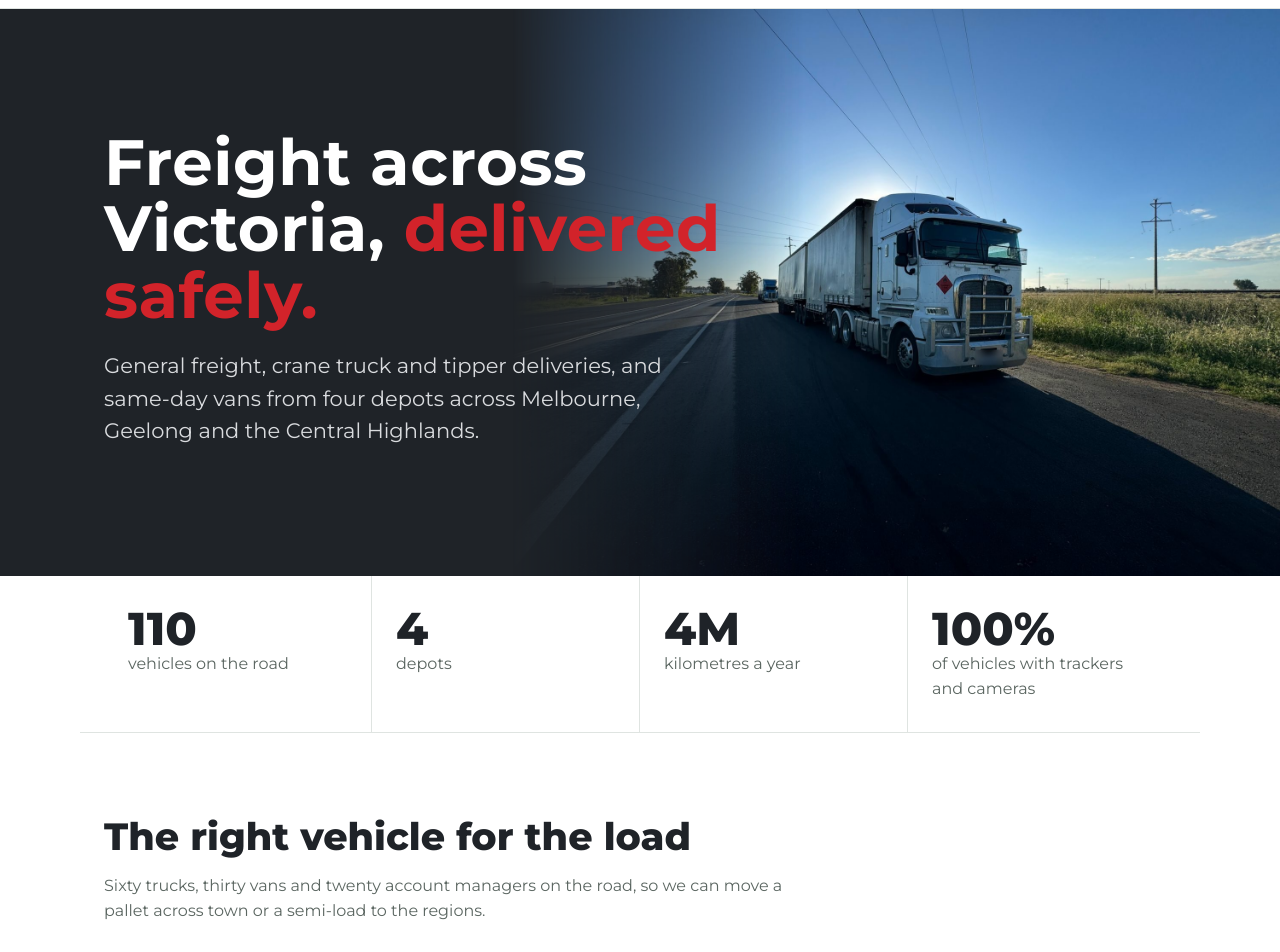
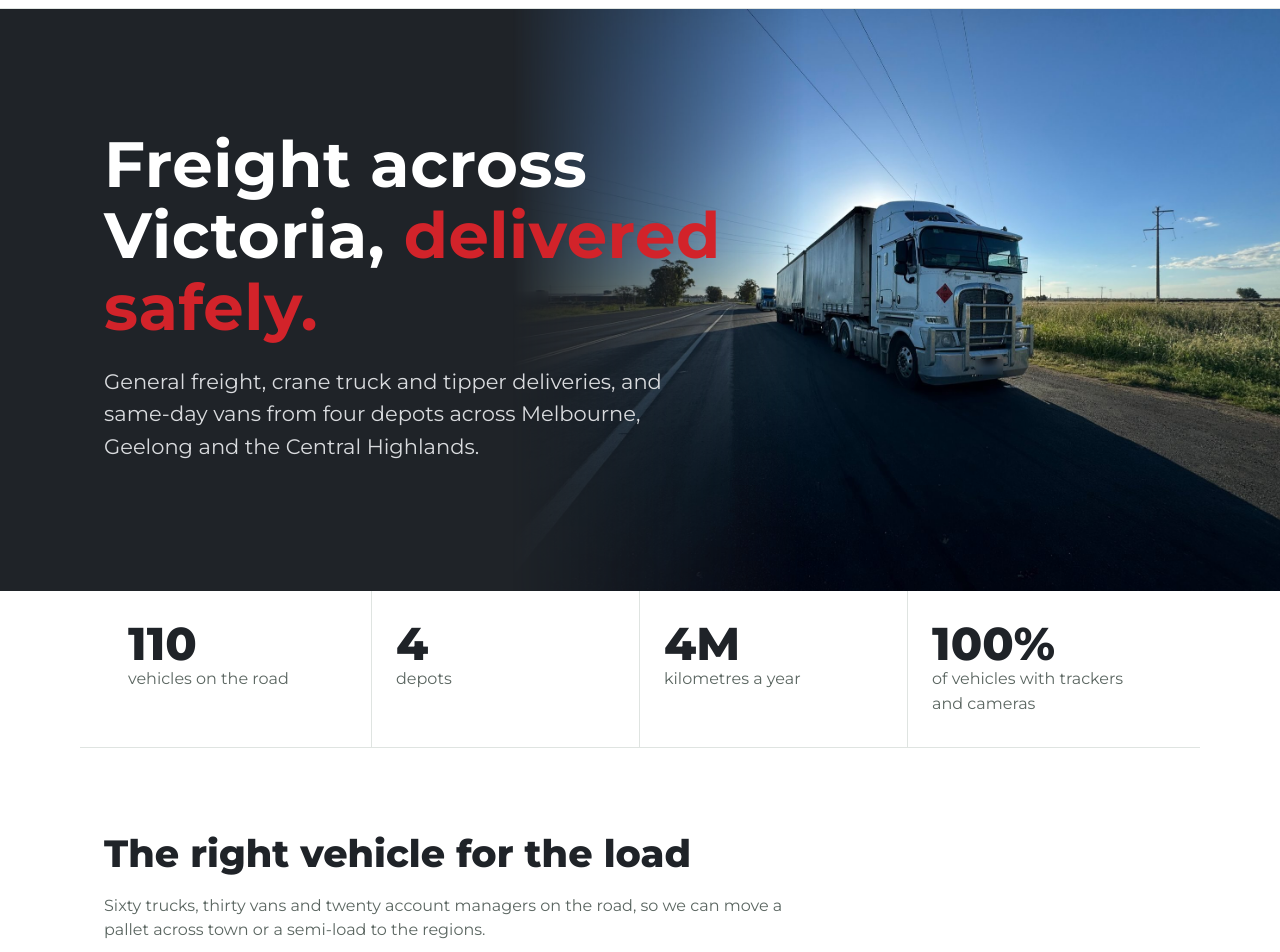
Before and after one commit to danwinson/zv2x-site, a plain HTML site: page index.html in a window 1280 px wide. Shown: the part 100-1052 px from the top of the page. Drawn offline with Linux system fonts and the light colour scheme.

Commit message:
Looser heading line height

```diff
--- a/index.html
+++ b/index.html
@@ -27,7 +27,7 @@ nav a:hover{color:var(--green)}
 .hero{background:var(--green);color:#fff;position:relative;overflow:hidden}
 .hero:before{content:"";position:absolute;top:0;right:0;bottom:0;width:60%;background:url(img/hero.jpg) 58% 64%/cover no-repeat;-webkit-mask-image:linear-gradient(90deg,transparent 0%,#000 38%);mask-image:linear-gradient(90deg,transparent 0%,#000 38%)}
 .hero .wrap{padding:120px 24px 128px;position:relative;z-index:1}
-.hero h1{font-family:Montserrat;font-weight:800;font-weight:700;font-size:clamp(36px,5.4vw,64px);line-height:1.04;margin:0 0 22px;max-width:780px;letter-spacing:.5px}
+.hero h1{font-family:Montserrat;font-weight:800;font-weight:700;font-size:clamp(36px,5.4vw,64px);line-height:1.12;margin:0 0 22px;max-width:780px;letter-spacing:.5px}
 .hero h1 span{color:var(--orange)}
 .hero p{font-size:21px;max-width:600px;color:#d9dbde;margin:0}
 .stats{display:grid;grid-template-columns:repeat(4,1fr);gap:0;border-bottom:1px solid var(--line)}
@@ -37,7 +37,7 @@ nav a:hover{color:var(--green)}
 .stat span{color:var(--muted);font-size:16px}
 section{padding:84px 0}
 section.soft{background:var(--soft)}
-h2{font-family:Montserrat;font-weight:800;font-size:38px;line-height:1.05;margin:0 0 18px;color:var(--green)}
+h2{font-family:Montserrat;font-weight:800;font-size:38px;line-height:1.15;margin:0 0 18px;color:var(--green)}
 .lede{max-width:680px;color:var(--muted);margin:0 0 40px}
 .grid{display:grid;grid-template-columns:repeat(3,1fr);gap:24px}
 .card{background:#fff;border:1px solid var(--line);border-radius:6px;padding:0 0 26px;overflow:hidden}
```
